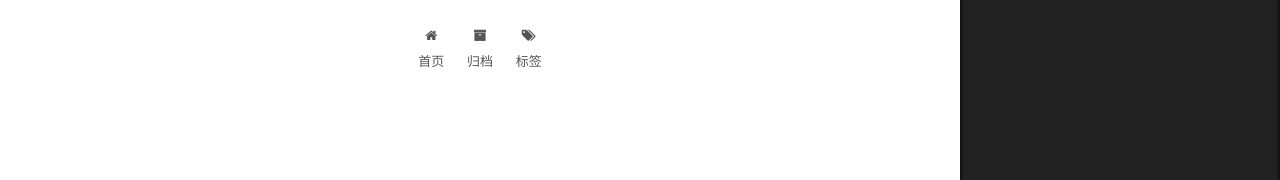
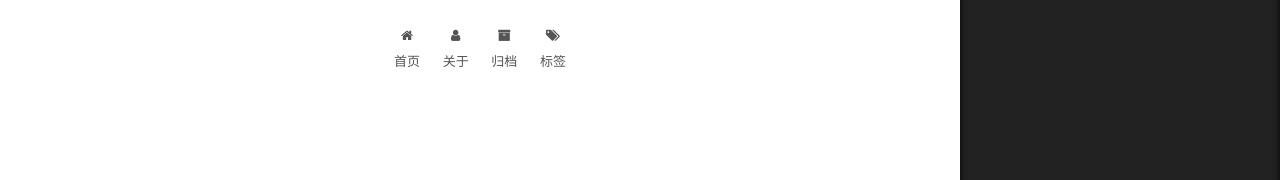
Before and after one commit to Cecurio/Cecurio.github.io, a plain HTML site: page 2017/06/03/AngularJS-SpringMVC-data-interaction/index.html in a window 1280 px wide. Shown: the part 178-358 px from the top of the page. Drawn offline with Linux system fonts and the light colour scheme.

Commit message:
Site updated: 2017-06-03 06:47:40

```diff
--- a/2017/06/03/AngularJS-SpringMVC-data-interaction/index.html
+++ b/2017/06/03/AngularJS-SpringMVC-data-interaction/index.html
@@ -204,6 +204,16 @@
               <i class="menu-item-icon fa fa-fw fa-home"></i> <br />
 
             首页
+          </a>
+        </li>
+
+
+        <li class="menu-item menu-item-about">
+          <a href="/about" rel="section">
+
+              <i class="menu-item-icon fa fa-fw fa-user"></i> <br />
+
+            关于
           </a>
         </li>
 
```
Also changed, not shown: 2017/06/03/hello-world/index.html (+10 -0 lines), 2017/06/03/web-xml-classpath/index.html (+10 -0 lines), 404.html (+10 -0 lines), archives/2017/06/index.html (+10 -0 lines), archives/2017/index.html (+10 -0 lines), archives/index.html (+10 -0 lines), index.html (+10 -0 lines).
